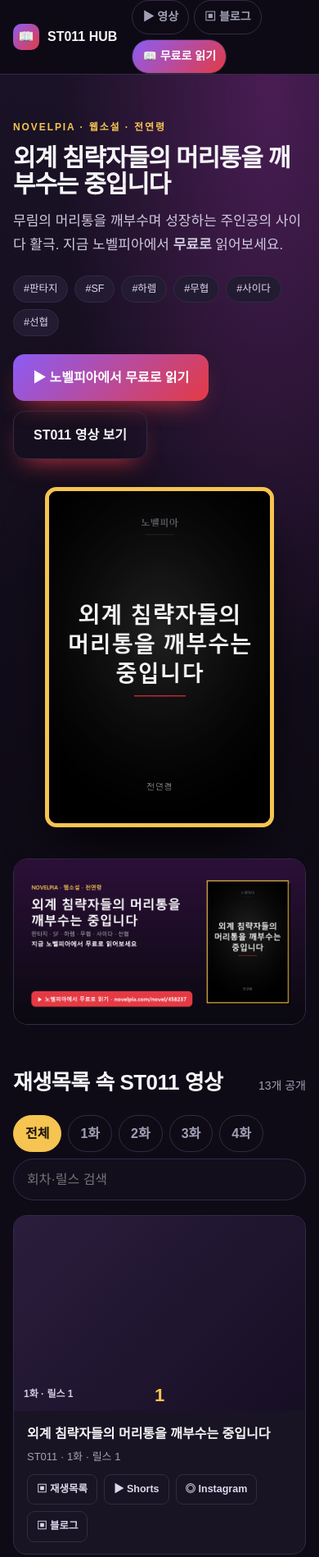
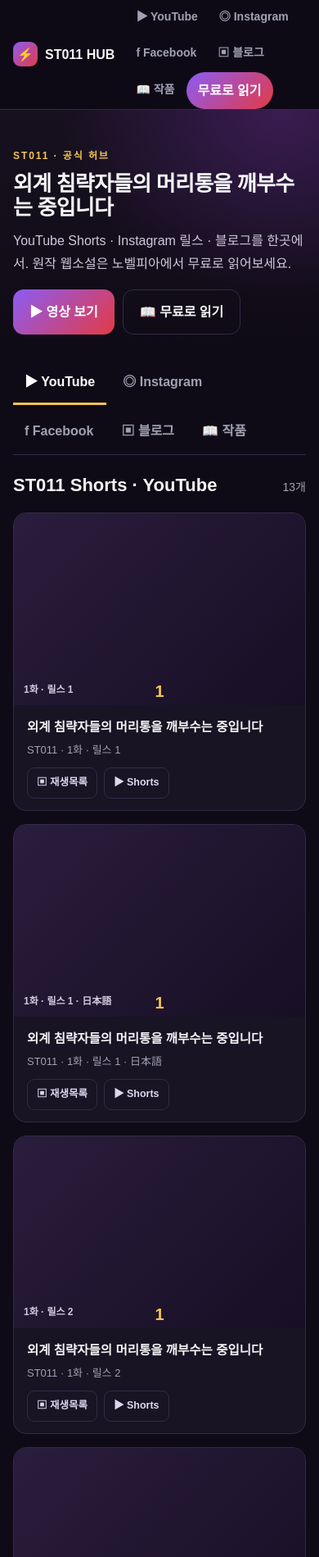
Before and after one commit to nicewjs0526-sudo/st011-homepage, a plain HTML site: page index.html in a window 390 px wide. Shown: the top 1899 px of the page at 82% size. Drawn offline with Linux system fonts and the light colour scheme.

Commit message:
Homepage: channel tabs (YouTube/Instagram/Facebook/Blog/작품) + top & footer menu, balanced novel promo

```diff
--- a/index.html
+++ b/index.html
@@ -3,156 +3,181 @@
 <head>
 <meta charset="utf-8">
 <meta name="viewport" content="width=device-width,initial-scale=1">
-<meta name="description" content="노벨피아 웹소설 &#39;외계 침략자들의 머리통을 깨부수는 중입니다&#39; 공식 허브 — 지금 무료로 읽기, ST011 영상·릴스 모음">
+<meta name="description" content="ST011 공식 허브 — YouTube Shorts · Instagram 릴스 · 블로그 · 원작 웹소설 &#39;외계 침략자들의 머리통을 깨부수는 중입니다&#39;">
 <meta name="robots" content="max-image-preview:large">
-<meta property="og:title" content="외계 침략자들의 머리통을 깨부수는 중입니다">
-<meta property="og:description" content="판타지·SF·하렘·무협·사이다·선협 — 노벨피아에서 무료로 읽어보세요.">
+<meta property="og:title" content="외계 침략자들의 머리통을 깨부수는 중입니다 · ST011 HUB">
+<meta property="og:description" content="YouTube·Instagram·블로그·원작을 한곳에서. 원작은 노벨피아에서 무료로.">
 <meta property="og:image" content="https://nicewjs0526-sudo.github.io/st011-homepage/assets/hero_novelpia.png">
 <meta property="og:type" content="website">
 <meta name="twitter:card" content="summary_large_image">
 <link rel="alternate" type="application/atom+xml" title="외계 침략자들의 머리통을 깨부수는 중입니다" href="https://okluckday9009.blogspot.com/feeds/posts/default">
 <title>외계 침략자들의 머리통을 깨부수는 중입니다 · ST011 HUB</title>
 <style>
-:root{--bg:#0f0b16;--panel:#181423;--soft:#221b31;--line:#332a46;--ink:#f5f5f7;--muted:#a1a1b5;--gold:#f5c451;--red:#e43a44;--purple:#8b5cf6}
+:root{--bg:#0f0b16;--panel:#181423;--soft:#221b31;--line:#332a46;--ink:#f5f5f7;--muted:#a1a1b5;--gold:#f5c451;--red:#e43a44;--purple:#8b5cf6;--blue:#3ea6ff;--pink:#ff4d8d}
 *{box-sizing:border-box}html,body{margin:0}
 body{background:var(--bg);color:var(--ink);font-family:Arial,system-ui,"Malgun Gothic",sans-serif;line-height:1.7}
-a{color:inherit;text-decoration:none}img{max-width:100%;display:block}
+a{color:inherit;text-decoration:none}img{max-width:100%;display:block}button{font:inherit}
 .wrap{width:min(1120px,calc(100% - 32px));margin:auto}
-.top{position:sticky;top:0;z-index:9;background:rgba(15,11,22,.92);backdrop-filter:blur(14px);border-bottom:1px solid var(--line)}
-.nav{min-height:64px;display:flex;align-items:center;gap:18px}
-.brand{display:flex;align-items:center;gap:10px;font-weight:900;white-space:nowrap}
-.brand i{display:grid;place-items:center;width:32px;height:32px;border-radius:10px;background:linear-gradient(135deg,var(--purple),var(--red));font-style:normal}
-.nav .links{margin-left:auto;display:flex;gap:6px;flex-wrap:wrap}
-.nav .links a{padding:8px 12px;border-radius:999px;color:var(--muted);font-weight:700;font-size:14px}
-.nav .links a:hover{color:#fff;background:var(--soft)}
-.cta{background:linear-gradient(135deg,var(--purple),var(--red));color:#fff!important;font-weight:800}
-.hero{padding:54px 0 30px;background:radial-gradient(ellipse at 85% 0,#4a1d54 0,transparent 55%),linear-gradient(180deg,#1a1226,#0f0b16)}
-.hero-grid{display:grid;grid-template-columns:1.5fr .9fr;gap:34px;align-items:center}
-.eyebrow{color:var(--gold);font-size:12px;font-weight:900;letter-spacing:.16em;margin:0 0 12px}
-.hero h1{margin:0 0 14px;font-size:clamp(30px,4.6vw,54px);line-height:1.08;letter-spacing:-.04em}
-.lead{color:#cfc9dd;font-size:17px;margin:0 0 22px;max-width:640px}
-.chips{margin:0 0 22px;padding:0;list-style:none;display:flex;gap:8px;flex-wrap:wrap}
-.chips li{background:var(--soft);border:1px solid var(--line);color:#ddd6ee;font-size:12.5px;padding:5px 12px;border-radius:999px}
-.hero-actions{display:flex;gap:12px;flex-wrap:wrap}
-.btn{display:inline-block;padding:15px 24px;border-radius:14px;font-weight:800;background:linear-gradient(135deg,var(--purple),var(--red));color:#fff;box-shadow:0 14px 30px -14px rgba(228,58,68,.9)}
+.top{position:sticky;top:0;z-index:9;background:rgba(15,11,22,.93);backdrop-filter:blur(14px);border-bottom:1px solid var(--line)}
+.nav{min-height:62px;display:flex;align-items:center;gap:14px}
+.brand{display:flex;align-items:center;gap:9px;font-weight:900;white-space:nowrap}
+.brand i{display:grid;place-items:center;width:30px;height:30px;border-radius:9px;background:linear-gradient(135deg,var(--purple),var(--red));font-style:normal}
+.menu{margin-left:auto;display:flex;gap:2px;flex-wrap:wrap;align-items:center}
+.menu button{background:transparent;border:0;color:var(--muted);font-weight:700;font-size:14px;padding:9px 12px;border-radius:999px;cursor:pointer}
+.menu button:hover,.menu button.on{color:#fff;background:var(--soft)}
+.menu .cta{background:linear-gradient(135deg,var(--purple),var(--red));color:#fff!important;padding:9px 14px;border-radius:999px;font-weight:800}
+.hero{padding:46px 0 22px;background:radial-gradient(ellipse at 88% 0,#3a1c52 0,transparent 55%),linear-gradient(180deg,#17111f,#0f0b16)}
+.eyebrow{color:var(--gold);font-size:12px;font-weight:900;letter-spacing:.16em;margin:0 0 10px}
+.hero h1{margin:0 0 12px;font-size:clamp(26px,3.6vw,42px);line-height:1.12;letter-spacing:-.03em;max-width:820px}
+.lead{color:#cfc9dd;font-size:16px;margin:0 0 18px;max-width:660px}
+.actions{display:flex;gap:10px;flex-wrap:wrap}
+.btn{display:inline-block;padding:13px 20px;border-radius:13px;font-weight:800;background:linear-gradient(135deg,var(--purple),var(--red));color:#fff;border:0;cursor:pointer}
 .btn.alt{background:transparent;border:1px solid var(--line);color:var(--ink)}
-.book{border:5px solid var(--gold);border-radius:14px;overflow:hidden;box-shadow:0 30px 60px -20px #000}
-.promo{padding:8px 0 4px}
-.promo a{display:block;border-radius:18px;overflow:hidden;border:1px solid var(--line)}
+.tabbar{display:flex;gap:6px;flex-wrap:wrap;border-bottom:1px solid var(--line);margin:10px 0 18px}
+.tab{background:transparent;border:0;border-bottom:3px solid transparent;color:var(--muted);font-weight:800;padding:12px 14px;cursor:pointer}
+.tab:hover{color:#fff}
+.tab.active{color:#fff;border-bottom-color:var(--gold)}
+.panel[hidden]{display:none}
+.grid{display:grid;grid-template-columns:repeat(auto-fill,minmax(240px,1fr));gap:16px}
+.card{background:var(--panel);border:1px solid var(--line);border-radius:16px;overflow:hidden}
+.card .thumb{position:relative;padding-top:56.25%;background:linear-gradient(135deg,#2a1d3d,#170f24);display:grid;place-items:center;color:var(--gold);font-weight:900;font-size:20px}
+.card .thumb span{position:absolute;left:12px;bottom:9px;font-size:12px;color:#cfc9dd;font-weight:700}
+.card-body{padding:14px 16px}
+.card-body h3{margin:0 0 4px;font-size:15.5px}
+.card-body p{margin:0 0 10px;color:var(--muted);font-size:13px}
+.links{display:flex;gap:8px;flex-wrap:wrap}
+.links a{font-size:12.5px;font-weight:800;padding:7px 11px;border-radius:9px;border:1px solid var(--line);color:#ddd6ee}
+.links a:hover{border-color:var(--gold);color:#fff}
+.novelbox{display:flex;gap:22px;flex-wrap:wrap;background:linear-gradient(135deg,#241436,#2a1626);border:1px solid var(--line);border-radius:18px;padding:22px}
+.novelbox .cover{width:150px;border-radius:12px;border:4px solid var(--gold)}
+.novelbox .t{flex:1;min-width:240px}
+.novelbox h3{margin:0 0 8px;font-size:22px}
+.novelbox p{color:#d8cfe8;font-size:14.5px;margin:0 0 8px}
+.chips{list-style:none;display:flex;gap:7px;flex-wrap:wrap;padding:0;margin:0 0 14px}
+.chips li{background:var(--soft);border:1px solid var(--line);color:#ddd6ee;font-size:12px;padding:4px 11px;border-radius:999px}
+.fbcard{background:var(--panel);border:1px solid var(--line);border-radius:16px;padding:22px;max-width:560px}
+footer{margin-top:40px;border-top:1px solid var(--line);padding:26px 0 46px;color:var(--muted);font-size:13px}
+.fmenu{display:flex;gap:6px;flex-wrap:wrap;margin-bottom:14px}
+.fmenu button{background:transparent;border:1px solid var(--line);color:var(--muted);border-radius:999px;padding:8px 13px;cursor:pointer;font-weight:700;font-size:13px}
+.fmenu button:hover{color:#fff;border-color:var(--gold)}
+@media(max-width:760px){.menu button span.lbl{display:none}}
 </style>
 </head>
 <body>
 <header class="top"><nav class="nav wrap">
-  <a class="brand" href="#top"><i>📖</i><span>ST011 HUB</span></a>
-  <div class="links">
-    <a href="#reels">▶ 영상</a>
-    <a href="https://okluckday9009.blogspot.com/p/st011.html" target="_blank" rel="noopener">▣ 블로그</a>
-    <a class="cta" href="https://novelpia.com/novel/458237" target="_blank" rel="noopener">📖 무료로 읽기</a>
+  <a class="brand" href="#top"><i>⚡</i><span>ST011 HUB</span></a>
+  <div class="menu">
+    <button data-tab="youtube">▶ YouTube</button>
+    <button data-tab="insta">◎ Instagram</button>
+    <button data-tab="facebook">f Facebook</button>
+    <button data-tab="blog">▣ 블로그</button>
+    <button data-tab="novel">📖 작품</button>
+    <a class="cta" href="https://novelpia.com/novel/458237" target="_blank" rel="noopener">무료로 읽기</a>
   </div>
 </nav></header>
-<style>
-.section{padding:44px 0 10px}
-.section-head{display:flex;align-items:baseline;justify-content:space-between;gap:12px;flex-wrap:wrap;margin-bottom:18px}
-.section-head h2{font-size:26px;letter-spacing:-.02em;margin:0}
-.section-head span{color:var(--muted);font-size:14px}
-.toolbar{display:flex;gap:8px;flex-wrap:wrap;align-items:center;margin-bottom:18px}
-.filter{border:1px solid var(--line);background:transparent;color:var(--muted);border-radius:999px;padding:8px 14px;font:inherit;font-weight:700;cursor:pointer}
-.filter.active{background:var(--gold);border-color:var(--gold);color:#1a1207}
-.search{flex:1;min-width:200px;border:1px solid var(--line);background:#120e1c;color:var(--ink);border-radius:999px;padding:11px 16px;font:inherit}
-.grid{display:grid;grid-template-columns:repeat(auto-fill,minmax(250px,1fr));gap:16px}
-.card{background:var(--panel);border:1px solid var(--line);border-radius:16px;overflow:hidden}
-.card .thumb{position:relative;padding-top:56.25%;background:linear-gradient(135deg,#2a1d3d,#170f24);display:grid;place-items:center;color:var(--gold);font-weight:900;font-size:22px}
-.card .thumb span{position:absolute;left:12px;bottom:10px;font-size:12px;color:#cfc9dd;font-weight:700}
-.card-body{padding:14px 16px}
-.card-body h3{margin:0 0 4px;font-size:16px}
-.card-body p{margin:0 0 10px;color:var(--muted);font-size:13px}
-.links{display:flex;gap:8px;flex-wrap:wrap}
-.links a{font-size:12.5px;font-weight:800;padding:7px 11px;border-radius:9px;border:1px solid var(--line);color:#ddd6ee}
-.links a.yt:hover{border-color:var(--gold);color:#fff}
-.links a.bl:hover{border-color:var(--purple)}
-.empty{grid-column:1/-1;text-align:center;color:var(--muted);padding:30px}
-.novelband{padding:40px 0;margin-top:34px;background:linear-gradient(135deg,#2a123f,#4a1d2a);border-top:1px solid var(--line);border-bottom:1px solid var(--line)}
-.novelband .wrap{display:flex;align-items:center;gap:22px;flex-wrap:wrap}
-.novelband img{width:110px;border-radius:10px;border:3px solid var(--gold)}
-.novelband .t{flex:1;min-width:240px}
-.novelband b{display:block;font-size:22px;margin-bottom:6px}
-.novelband span{color:#d8cfe8;font-size:14px}
-footer{padding:34px 0 54px;color:var(--muted);font-size:13px;text-align:center}
-footer a{color:var(--gold);font-weight:700}
-@media(max-width:760px){.hero-grid{grid-template-columns:1fr}.book{max-width:280px;margin:0 auto}}
-</style>
 <main id="top">
-<section class="hero"><div class="wrap hero-grid">
-  <div>
-    <p class="eyebrow">NOVELPIA · 웹소설 · 전연령</p>
-    <h1>외계 침략자들의 머리통을 깨부수는 중입니다</h1>
-    <p class="lead">무림의 머리통을 깨부수며 성장하는 주인공의 사이다 활극. 지금 노벨피아에서 <b>무료로</b> 읽어보세요.</p>
-    <ul class="chips"><li>#판타지</li><li>#SF</li><li>#하렘</li><li>#무협</li><li>#사이다</li><li>#선협</li></ul>
-    <div class="hero-actions">
-      <a class="btn" href="https://novelpia.com/novel/458237" target="_blank" rel="noopener">▶ 노벨피아에서 무료로 읽기</a>
-      <a class="btn alt" href="#reels">ST011 영상 보기</a>
+<section class="hero"><div class="wrap">
+  <p class="eyebrow">ST011 · 공식 허브</p>
+  <h1>외계 침략자들의 머리통을 깨부수는 중입니다</h1>
+  <p class="lead">YouTube Shorts · Instagram 릴스 · 블로그를 한곳에서. 원작 웹소설은 노벨피아에서 무료로 읽어보세요.</p>
+  <div class="actions">
+    <button class="btn" data-tab="youtube">▶ 영상 보기</button>
+    <a class="btn alt" href="https://novelpia.com/novel/458237" target="_blank" rel="noopener">📖 무료로 읽기</a>
+  </div>
+</div></section>
+
+<section class="wrap" id="tabs">
+  <div class="tabbar" role="tablist">
+    <button class="tab active" data-tab="youtube" role="tab">▶ YouTube</button>
+    <button class="tab" data-tab="insta" role="tab">◎ Instagram</button>
+    <button class="tab" data-tab="facebook" role="tab">f Facebook</button>
+    <button class="tab" data-tab="blog" role="tab">▣ 블로그</button>
+    <button class="tab" data-tab="novel" role="tab">📖 작품</button>
+  </div>
+
+  <div class="panel" id="panel-youtube">
+    <div class="section-head" style="display:flex;justify-content:space-between;align-items:baseline;flex-wrap:wrap;margin-bottom:14px">
+      <h2 style="margin:0;font-size:22px">ST011 Shorts · YouTube</h2>
+      <span style="color:var(--muted);font-size:14px" id="cntYt"></span>
+    </div>
+    <div class="grid" id="gridYt"></div>
+  </div>
+
+  <div class="panel" id="panel-insta" hidden>
+    <div class="section-head" style="display:flex;justify-content:space-between;align-items:baseline;flex-wrap:wrap;margin-bottom:14px">
+      <h2 style="margin:0;font-size:22px">Instagram 릴스</h2>
+      <span style="color:var(--muted);font-size:14px" id="cntIg"></span>
+    </div>
+    <div class="grid" id="gridIg"></div>
+  </div>
+
+  <div class="panel" id="panel-facebook" hidden>
+    <h2 style="font-size:22px;margin:0 0 14px">Facebook</h2>
+    <div class="fbcard">
+      <b style="font-size:17px">ST011 Facebook</b>
+      <p style="color:var(--muted);margin:8px 0 16px">Facebook 페이지에서도 ST011 소식을 볼 수 있습니다.</p>
+      <a class="btn" href="https://www.facebook.com/" target="_blank" rel="noopener">f Facebook 열기</a>
     </div>
   </div>
-  <a class="book" href="https://novelpia.com/novel/458237" target="_blank" rel="noopener">
-    <img src="assets/cover.jpg" alt="외계 침략자들의 머리통을 깨부수는 중입니다 표지">
-  </a>
-</div></section>
 
-<section class="promo wrap">
-  <a href="https://novelpia.com/novel/458237" target="_blank" rel="noopener">
-    <img src="assets/hero_novelpia.png" alt="외계 침략자들의 머리통을 깨부수는 중입니다 — 노벨피아에서 무료로 읽기">
-  </a>
-</section>
+  <div class="panel" id="panel-blog" hidden>
+    <div class="section-head" style="display:flex;justify-content:space-between;align-items:baseline;flex-wrap:wrap;margin-bottom:14px">
+      <h2 style="margin:0;font-size:22px">블로그 글</h2>
+      <span style="color:var(--muted);font-size:14px" id="cntBl"></span>
+    </div>
+    <div class="grid" id="gridBl"></div>
+    <p style="margin-top:16px"><a class="btn alt" href="https://okluckday9009.blogspot.com/p/st011.html" target="_blank" rel="noopener">▣ ST011 통합 목록 (전체 글)</a></p>
+  </div>
 
-<section class="section wrap" id="reels">
-  <div class="section-head"><h2>재생목록 속 ST011 영상</h2><span id="count">13개 공개</span></div>
-  <div class="toolbar">
-    <button class="filter active" data-ep="all">전체</button>
-    <button class="filter" data-ep="1">1화</button>
-    <button class="filter" data-ep="2">2화</button>
-    <button class="filter" data-ep="3">3화</button>
-    <button class="filter" data-ep="4">4화</button>
-    <input class="search" id="search" type="search" placeholder="회차·릴스 검색">
+  <div class="panel" id="panel-novel" hidden>
+    <h2 style="font-size:22px;margin:0 0 14px">원작 웹소설</h2>
+    <div class="novelbox">
+      <img class="cover" src="assets/cover.jpg" alt="외계 침략자들의 머리통을 깨부수는 중입니다 표지">
+      <div class="t">
+        <h3>외계 침략자들의 머리통을 깨부수는 중입니다</h3>
+        <ul class="chips"><li>#판타지</li><li>#SF</li><li>#하렘</li><li>#무협</li><li>#사이다</li><li>#선협</li></ul>
+        <p>무림의 머리통을 깨부수며 성장하는 주인공의 사이다 활극. 지금 노벨피아에서 무료로 읽어보세요.</p>
+        <a class="btn" href="https://novelpia.com/novel/458237" target="_blank" rel="noopener">▶ 노벨피아에서 무료로 읽기</a>
+      </div>
+    </div>
   </div>
-  <div class="grid" id="cards"></div>
 </section>
 </main>
 
-<section class="novelband"><div class="wrap">
-  <img src="assets/cover.jpg" alt="표지">
-  <div class="t">
-    <b>외계 침략자들의 머리통을 깨부수는 중입니다</b>
-    <span>판타지 · SF · 하렘 · 무협 · 사이다 · 선협 — 지금 노벨피아에서 무료로 읽어보세요.</span>
+<footer><div class="wrap">
+  <div class="fmenu">
+    <button data-tab="youtube">▶ YouTube</button>
+    <button data-tab="insta">◎ Instagram</button>
+    <button data-tab="facebook">f Facebook</button>
+    <button data-tab="blog">▣ 블로그</button>
+    <button data-tab="novel">📖 작품</button>
+    <a class="btn alt" href="https://novelpia.com/novel/458237" target="_blank" rel="noopener">무료로 읽기</a>
   </div>
-  <a class="btn" href="https://novelpia.com/novel/458237" target="_blank" rel="noopener">▶ 무료로 읽기</a>
-</div></section>
-
-<footer><div class="wrap">
-  © ST011 HUB · <a href="https://novelpia.com/novel/458237" target="_blank" rel="noopener">노벨피아에서 무료로 읽기</a><br>
-  ST011 영상은 YouTube 일본애니 재생목록 기준입니다.
+  © ST011 HUB · 외계 침략자들의 머리통을 깨부수는 중입니다 · YouTube 일본애니 재생목록 기준
 </div></footer>
 
 <script>
 const playlist='https://www.youtube.com/playlist?list=PLRJI6sIC6s7Q';
 const ep={1:'외계 침략자들의 머리통을 깨부수는 중입니다',2:'밭을 갈다 말고 외계인을 잡는 법',3:'양반 놈들의 몰수 통지서',4:'위장한 놈은 머리통부터'};
 const data=[[1,1,'h71V_TuY8aE','DeT11DfCuy5','https://okluckday9009.blogspot.com/2026/10/st011-1-1.html',0],[1,1,'JWNoG4ojs70','','',1],[1,2,'2oEH3AZr828','DeT2FqKDecx','https://okluckday9009.blogspot.com/2026/10/st011-1-2.html',0],[1,4,'5866aR7x1Wc','DeT2aIpCD3w','https://okluckday9009.blogspot.com/2026/10/st011-1-4.html',0],[2,1,'pRahe1YT7Gk','DeT2qjZjl4y','https://okluckday9009.blogspot.com/2026/10/st011-2-1.html',0],[2,2,'icGNp7vHbL8','DeT3AYilDQW','https://okluckday9009.blogspot.com/2026/10/st011-2-2.html',0],[2,3,'TLaUuXp0Tio','DeT3PUkDRfa','https://okluckday9009.blogspot.com/2026/10/st011-2-3.html',0],[2,4,'d_5WzrYfYfo','DeT3c35DJd8','https://okluckday9009.blogspot.com/2026/10/st011-2-4.html',0],[3,1,'-ogIaoAQ8pc','DeUOO4tgRY1','https://okluckday9009.blogspot.com/2026/10/st011-3-1.html',0],[3,2,'vuyFO8co-Tc','DeUOekKgqoB','https://okluckday9009.blogspot.com/2026/10/st011-3-2.html',0],[3,4,'KLglSSzlhNg','DeUQIN5Ai72','https://okluckday9009.blogspot.com/2026/10/st011-3-4.html',0],[4,1,'MNRYfB_dFZ0','DeUQVhTjrrh','https://okluckday9009.blogspot.com/2026/10/st011-4-1.html',0],[4,2,'YEuZNyQRZB8','DeUQl2rDQXQ','https://okluckday9009.blogspot.com/2026/10/st011-4-2.html',0]];
-const cards=document.querySelector('#cards'),count=document.querySelector('#count');
-function draw(filter='all',query=''){cards.innerHTML='';let n=0;
-data.forEach(([e,p,y,i,b,ja])=>{
-  const tag=`${e}화 · 릴스 ${p}${ja?' · 日本語':''}`;
-  const text=`${e}화 ${p} ${ep[e]}${ja?' 日本語':''}`;
-  if(filter!=='all'&&String(e)!==filter||query&&!text.toLowerCase().includes(query.toLowerCase()))return;
-  n++;
-  const ig=i?`<a class="yt" href="https://www.instagram.com/reel/${i}/" target="_blank" rel="noopener">◎ Instagram</a>`:'';
-  const bl=b?`<a class="bl" href="${b}" target="_blank" rel="noopener">▣ 블로그</a>`:'';
-  cards.insertAdjacentHTML('beforeend',`<article class="card"><div class="thumb">${e}<span>${tag}</span></div><div class="card-body"><h3>${ep[e]}</h3><p>ST011 · ${e}화 · 릴스 ${p}${ja?' · 日本語':''}</p><div class="links"><a class="yt" href="${playlist}" target="_blank" rel="noopener">▣ 재생목록</a><a class="yt" href="https://www.youtube.com/shorts/${y}" target="_blank" rel="noopener">▶ Shorts</a>${ig}${bl}</div></div></article>`);
-});
-if(!n)cards.innerHTML='<div class="empty">조건에 맞는 콘텐츠가 없습니다.</div>';
-count.textContent=`${n}개 공개`;}
-let current='all';
-document.querySelectorAll('[data-ep]').forEach(b=>b.addEventListener('click',()=>{document.querySelector('.filter.active').classList.remove('active');b.classList.add('active');current=b.dataset.ep;draw(current,document.querySelector('#search').value)}));
-document.querySelector('#search').addEventListener('input',e=>draw(current,e.target.value));
-draw();
+const tag=d=>`${d[0]}화 · 릴스 ${d[1]}${d[5]?' · 日本語':''}`;
+const thumb=d=>`<div class="thumb">${d[0]}<span>${tag(d)}</span></div>`;
+const ytCard=d=>`<article class="card">${thumb(d)}<div class="card-body"><h3>${ep[d[0]]}</h3><p>ST011 · ${tag(d)}</p><div class="links"><a href="${playlist}" target="_blank" rel="noopener">▣ 재생목록</a><a href="https://www.youtube.com/shorts/${d[2]}" target="_blank" rel="noopener">▶ Shorts</a></div></div></article>`;
+const igCard=d=>`<article class="card">${thumb(d)}<div class="card-body"><h3>${ep[d[0]]}</h3><p>ST011 · ${tag(d)}</p><div class="links"><a href="https://www.instagram.com/reel/${d[3]}/" target="_blank" rel="noopener">◎ Instagram 릴스</a></div></div></article>`;
+const blCard=d=>`<article class="card">${thumb(d)}<div class="card-body"><h3>${ep[d[0]]}</h3><p>ST011 · ${tag(d)}</p><div class="links"><a href="${d[4]}" target="_blank" rel="noopener">▣ 블로그 글</a></div></div></article>`;
+const ig=data.filter(d=>d[3]), bl=data.filter(d=>d[4]);
+document.getElementById('gridYt').innerHTML=data.map(ytCard).join('');
+document.getElementById('gridIg').innerHTML=ig.map(igCard).join('');
+document.getElementById('gridBl').innerHTML=bl.map(blCard).join('');
+document.getElementById('cntYt').textContent=data.length+'개';
+document.getElementById('cntIg').textContent=ig.length+'개';
+document.getElementById('cntBl').textContent=bl.length+'개';
+function showTab(name){
+  document.querySelectorAll('.tab').forEach(t=>t.classList.toggle('active',t.dataset.tab===name));
+  document.querySelectorAll('.panel').forEach(p=>{p.hidden=p.id!=='panel-'+name;});
+  document.querySelectorAll('.menu [data-tab],.fmenu [data-tab]').forEach(b=>b.classList.toggle('on',b.dataset.tab===name));
+  const t=document.getElementById('tabs'); if(t) t.scrollIntoView({behavior:'smooth',block:'start'});
+}
+document.querySelectorAll('[data-tab]').forEach(b=>b.addEventListener('click',()=>showTab(b.dataset.tab)));
 </script>
-</body>
-</html>
+</body></html>
```
